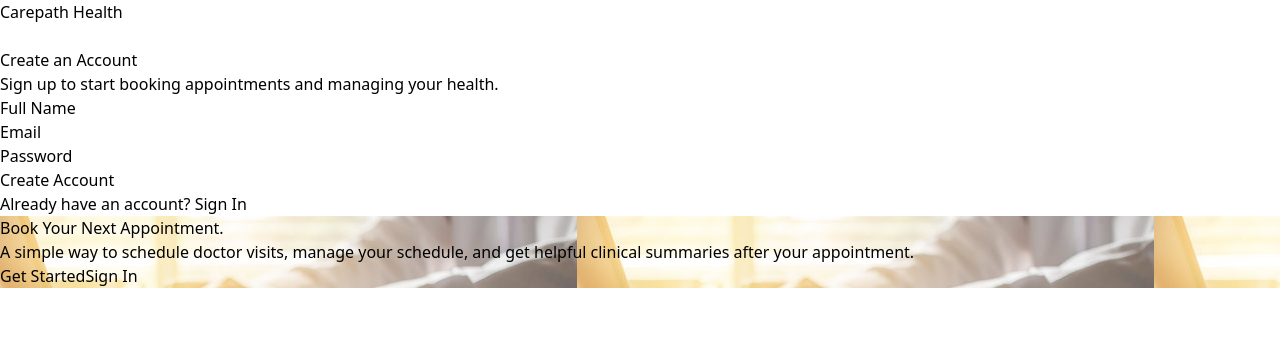
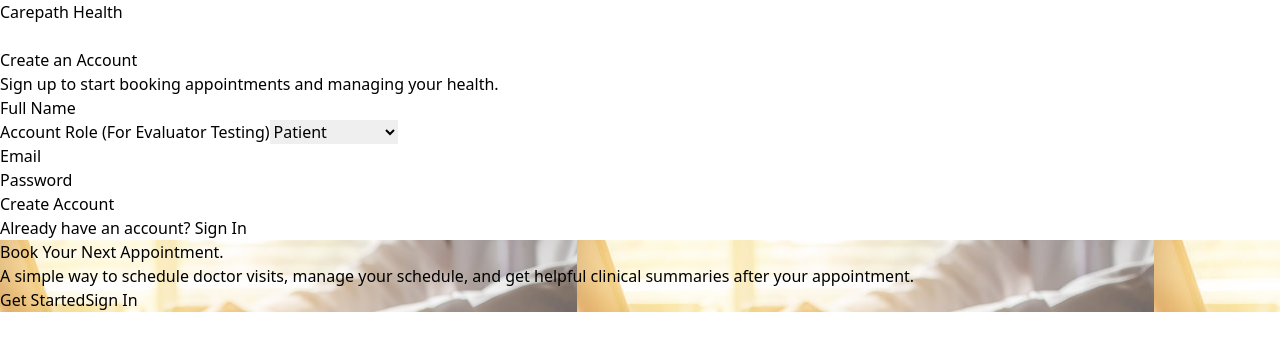
Before and after one commit to ArnavXT/healthcare-appointment-manager, a React (Vite) app in the folder frontend/: page / in a window 1280 px wide. Both pictures are taken after a click on the button "Register here". Shown: the top 350 px of the page. Built offline with nearby package versions, Linux system fonts and the light colour scheme.

Commit message:
Add role selection dropdown to registration form for evaluator testing

```diff
--- a/frontend/src/components/AuthDrawer.jsx
+++ b/frontend/src/components/AuthDrawer.jsx
@@ -23,6 +23,7 @@
   const [email, setEmail] = useState('');
   const [password, setPassword] = useState('');
   const [name, setName] = useState('');
+  const [role, setRole] = useState('PATIENT');
   const [error, setError] = useState('');
 
   // Clear errors when switching modes
@@ -52,7 +53,7 @@
         // Use window.location to force a full re-render so Navbar picks up localStorage changes
         window.location.href = '/dashboard';
       } else {
-        await axios.post(`${import.meta.env.VITE_API_URL || 'http://localhost:5000'}/api/auth/register`, { name, email, password, role: 'PATIENT' });
+        await axios.post(`${import.meta.env.VITE_API_URL || 'http://localhost:5000'}/api/auth/register`, { name, email, password, role });
         switchMode('login'); // auto switch to login on success
       }
     } catch (err) {
@@ -101,6 +102,7 @@
 
           <form onSubmit={handleSubmit} className="space-y-5">
             {!isLogin && (
+              <>
                 <div>
                   <label className="block text-sm font-medium text-slate-700 mb-1">Full Name</label>
                   <input
@@ -108,9 +110,22 @@
                     value={name}
                     onChange={(e) => setName(e.target.value)}
                     className="w-full p-2.5 bg-slate-50 border border-slate-200 rounded-lg focus:outline-none focus:ring-2 focus:ring-blue-500 transition-colors"
-                  required={!isLogin}
+                    required
                   />
                 </div>
+                <div>
+                  <label className="block text-sm font-medium text-slate-700 mb-1">Account Role (For Evaluator Testing)</label>
+                  <select
+                    value={role}
+                    onChange={(e) => setRole(e.target.value)}
+                    className="w-full p-2.5 bg-slate-50 border border-slate-200 rounded-lg focus:outline-none focus:ring-2 focus:ring-blue-500 transition-colors"
+                  >
+                    <option value="PATIENT">Patient</option>
+                    <option value="DOCTOR">Doctor</option>
+                    <option value="ADMIN">System Admin</option>
+                  </select>
+                </div>
+              </>
             )}
 
             <div>
```
Lines whose indentation alone changed are shown as unchanged.
